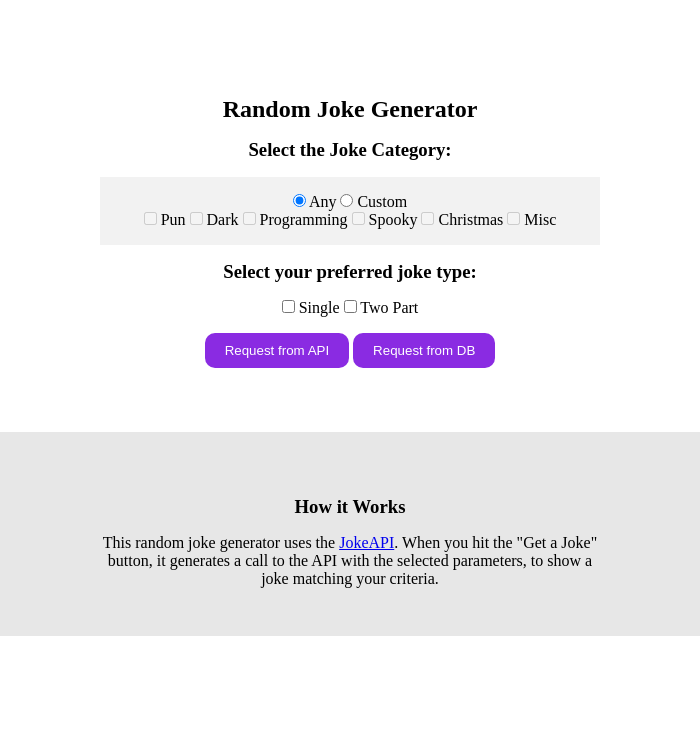
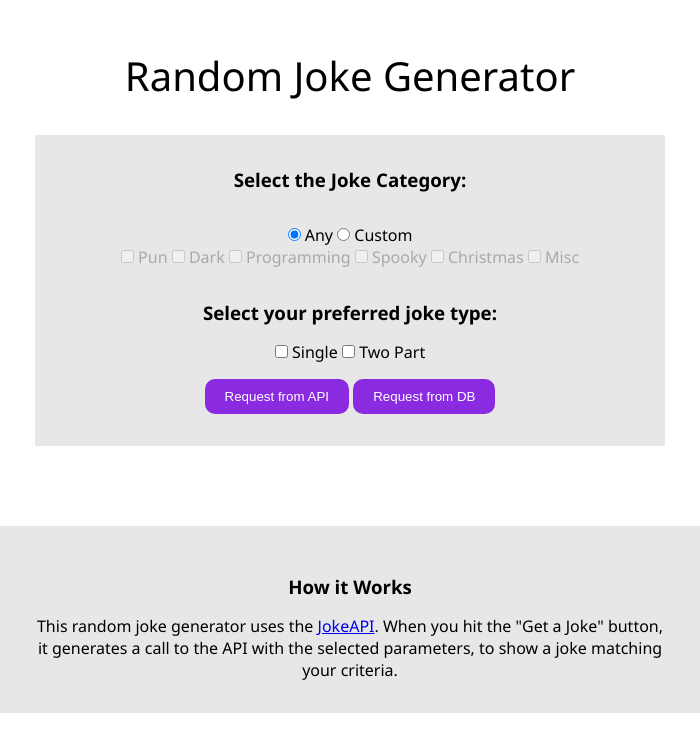
Before and after one commit to p-prado/apis-pa23, an Electron app: page index.html in a window 700 px wide. Drawn offline with Linux system fonts and the light colour scheme; no server answers.

Commit message:
Update Styles

```diff
--- a/index.html
+++ b/index.html
@@ -14,6 +14,7 @@
     <section class="joke">
         <div class="container">
             <h1 id="heading">Random Joke Generator</h1>
+            <div class="form-wrapper">
                 <h3>Select the Joke Category:</h3>
                 <div class="categories">
                     <fieldset>
@@ -24,15 +25,20 @@
                     </fieldset>
                     <input class="category-checkbox" type="checkbox" value="pun" name="pun" id="checkbox-pun" disabled>
                     <label for="pun">Pun</label>
-                <input class="category-checkbox" type="checkbox" value="dark" name="dark" id="checkbox-dark" disabled>
+                    <input class="category-checkbox" type="checkbox" value="dark" name="dark" id="checkbox-dark"
+                        disabled>
                     <label for="dark">Dark</label>
-                <input class="category-checkbox" type="checkbox" value="programming" name="programming" id="checkbox-programming" disabled>
+                    <input class="category-checkbox" type="checkbox" value="programming" name="programming"
+                        id="checkbox-programming" disabled>
                     <label for="programming">Programming</label>
-                <input class="category-checkbox" type="checkbox" value="spooky" name="spooky" id="checkbox-spooky" disabled>
+                    <input class="category-checkbox" type="checkbox" value="spooky" name="spooky" id="checkbox-spooky"
+                        disabled>
                     <label for="spooky">Spooky</label>
-                <input class="category-checkbox" type="checkbox" value="christmas" name="christmas" id="checkbox-christmas" disabled>
+                    <input class="category-checkbox" type="checkbox" value="christmas" name="christmas"
+                        id="checkbox-christmas" disabled>
                     <label for="christmas">Christmas</label>
-                <input class="category-checkbox" type="checkbox" value="misc" name="misc" id="checkbox-misc" disabled>
+                    <input class="category-checkbox" type="checkbox" value="misc" name="misc" id="checkbox-misc"
+                        disabled>
                     <label for="misc">Misc</label>
                 </div>
                 <!-- <h3>Select Flags to Blacklist</h3>
@@ -57,6 +63,7 @@
                     <button id="requestFromAPI">Request from API</button>
                     <button id="requestFromDB">Request from DB</button>
                 </div>
+            </div>
             <div id="card-joke" class="card-joke">
                 <p id="category-text"></p>
                 <p id="setup"></p>
@@ -68,7 +75,9 @@
     <section class="info">
             <div class="container">
                 <h3>How it Works</h3>
-            <p>This random joke generator uses the <a href="https://v2.jokeapi.dev/">JokeAPI</a>. When you hit the "Get a Joke" button, it generates a call to the API with the selected parameters, to show a joke matching your criteria.</p>
+                <p>This random joke generator uses the <a href="https://v2.jokeapi.dev/">JokeAPI</a>. When you hit the
+                    "Get a Joke" button, it generates a call to the API with the selected parameters, to show a joke
+                    matching your criteria.</p>
             </div>
     </section>
 </body>
--- a/styles/styles.css
+++ b/styles/styles.css
@@ -4,27 +4,43 @@
 }
 
 body {
-    padding-block: 3rem;
+    font-family: 'Segoe UI', Geneva, sans-serif;
+}
+
+h1 {
+    font-weight: 400;
+    font-size: 2.5rem;
 }
 
 h3 {
     margin-block: 1rem;
+    font-weight: 700;
 }
 
 .container {
     width: 90%;
-    max-width: 500px;
+    max-width: 700px;
     margin-inline: auto;
     text-align: center;
+}
+
+.form-wrapper {
+    background-color: #e7e7e7;
+    padding: 1rem;
+    margin-block: 2rem;
 }
 
 fieldset{
     border: none;
 }
 
+input[type=checkbox]:disabled + label {
+    color: darkgray;
+}
+
+
 .categories {
     padding: 1rem 1rem;
-    background-color: rgba(0, 0, 0, 0.05);
 }
 
 button{
@@ -73,6 +89,6 @@ button:disabled{
 }
 
 .info {
-    padding-block: 3rem;
+    padding-block: 2rem;
     background-color: #e7e7e7;
 }
```
Lines whose indentation alone changed are shown as unchanged.
